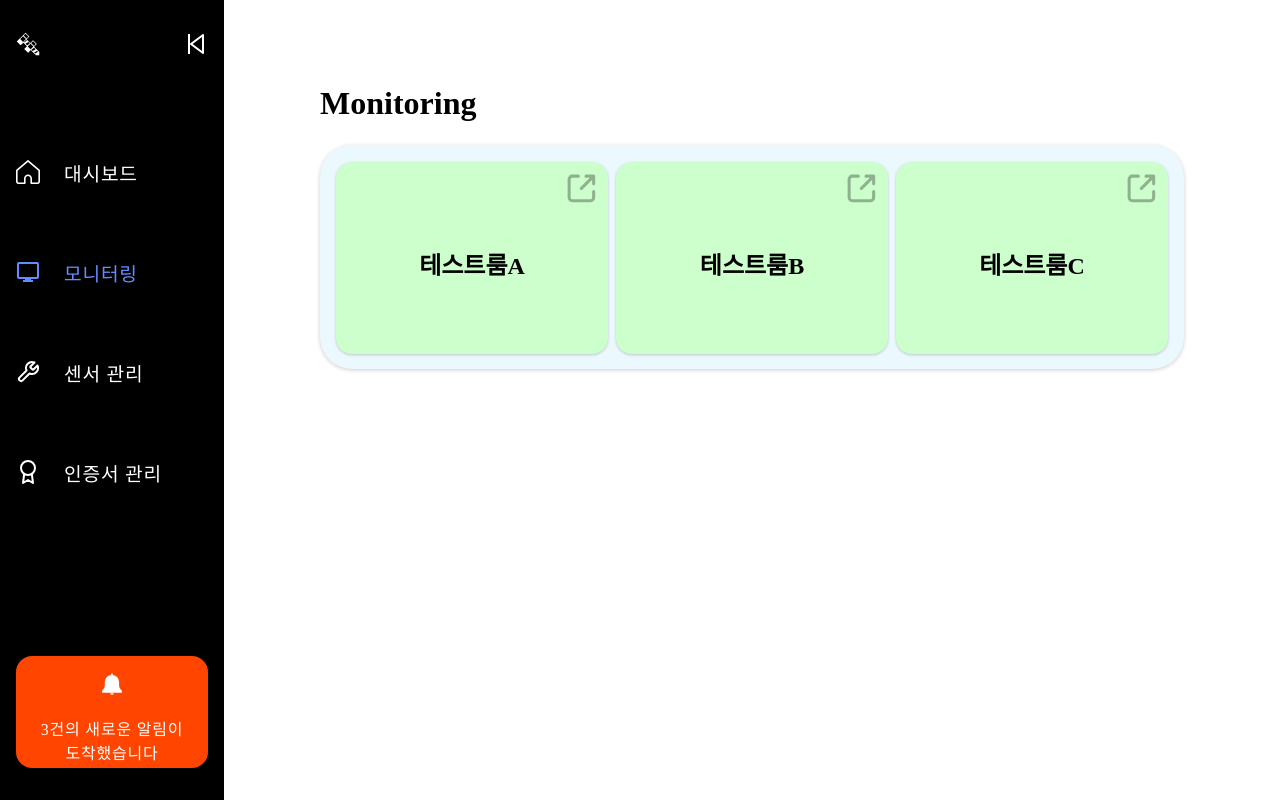
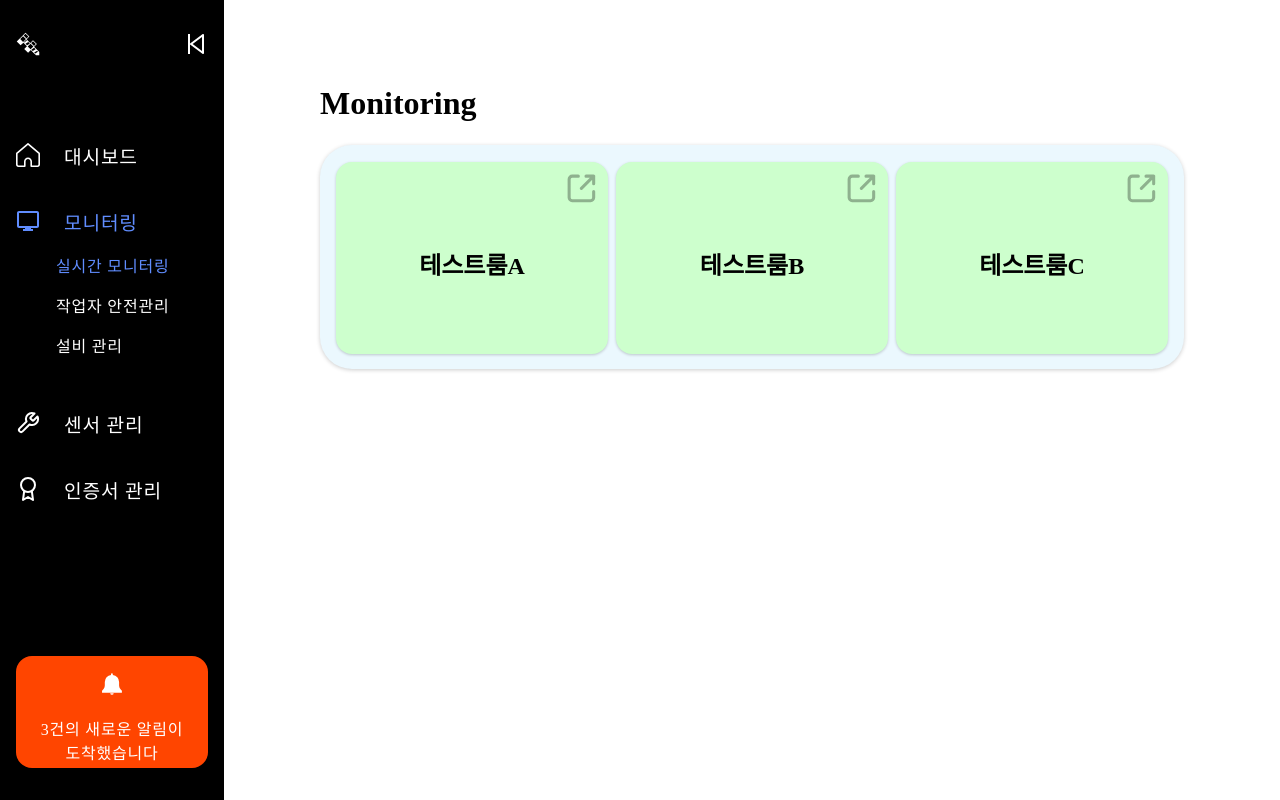
Before and after one commit to Fac2Real/FE, a React (Vite) app: page /monitoring in a window 1280 px wide. Built offline with nearby package versions, Linux system fonts and the light colour scheme.

Commit message:
style | sprint1 | FRB-67 | 사이드바 내용 추가 | 김예인

```diff
--- a/src/App.jsx
+++ b/src/App.jsx
@@ -6,6 +6,8 @@ import Settings from "./pages/Settings";
 import Monitoring from "./pages/Monitoring";
 import Certification from "./pages/Certifiaction";
 import ZoneDetail from "./pages/ZoneDetail";
+import Safety from "./pages/Safety";
+import Facility from "./pages/Facility";
 
 export default function App() {
   return (
@@ -18,6 +20,8 @@ export default function App() {
             <Route path="/settings" element={<Settings />} />
             <Route path="/monitoring" element={<Monitoring />} />
             <Route path="/zone/:zoneId" element={<ZoneDetail />} />
+            <Route path="/safety" element={<Safety />} />
+            <Route path="/facility" element={<Facility />} />
             <Route path="/certification" element={<Certification />} />
           </Routes>
         </div>
--- a/src/Sidebar.jsx
+++ b/src/Sidebar.jsx
@@ -18,6 +18,9 @@ export default function Sidebar() {
     if (location.pathname === "/") setCurrentPage("Home");
     else if (location.pathname.startsWith("/monitoring"))
       setCurrentPage("Monitor");
+    else if (location.pathname.startsWith("/safety")) setCurrentPage("Safety");
+    else if (location.pathname.startsWith("/facility"))
+      setCurrentPage("Facility");
     else if (location.pathname.startsWith("/settings"))
       setCurrentPage("Sensor");
     else if (location.pathname.startsWith("/certification"))
@@ -42,7 +45,7 @@ export default function Sidebar() {
       {isOpen && (
         <div className="sidebar-open">
           <span className="icon side-opt">
-            <Link>
+            <Link to="/">
               <Logo fill="#FFF" width="1.5rem" />
             </Link>
           </span>
@@ -87,13 +90,19 @@ export default function Sidebar() {
           >
             <Link to="/monitoring">
               <MonitorIcon
-                fill={currentPage === "Monitor" ? "#608DFF" : "#FFF"}
+                fill={
+                  ["Monitor", "Facility", "Safety"].includes(currentPage)
+                    ? "#608DFF"
+                    : "#FFF"
+                }
                 width="1.5rem"
               />
               {isOpen && (
                 <p
                   className={`${
-                    currentPage === "Monitor" ? "current-page" : ""
+                    ["Monitor", "Facility", "Safety"].includes(currentPage)
+                      ? "current-page"
+                      : ""
                   } sidebar-open`}
                 >
                   모니터링
@@ -101,6 +110,46 @@ export default function Sidebar() {
               )}
             </Link>
           </span>
+          {isOpen &&
+            ["Monitor", "Facility", "Safety"].includes(currentPage) && (
+              <>
+                <div className="mini-menu">
+                  <div className="side-opt">
+                    <Link to="/monitoring">
+                      <p
+                        className={`${
+                          currentPage === "Monitor" ? "current-page" : ""
+                        }`}
+                      >
+                        실시간 모니터링
+                      </p>
+                    </Link>
+                  </div>
+                  <div className="side-opt">
+                    <Link to="/safety">
+                      <p
+                        className={`${
+                          currentPage === "Safety" ? "current-page" : ""
+                        }`}
+                      >
+                        작업자 안전관리
+                      </p>
+                    </Link>
+                  </div>
+                  <div className="side-opt">
+                    <Link to="/facility">
+                      <p
+                        className={`${
+                          currentPage === "Facility" ? "current-page" : ""
+                        }`}
+                      >
+                        설비 관리
+                      </p>
+                    </Link>
+                  </div>
+                </div>
+              </>
+            )}
         </div>
         <div>
           <span
--- a/src/components/MonitorBox.jsx
+++ b/src/components/MonitorBox.jsx
@@ -11,7 +11,7 @@ export default function MonitorBox({ zone }) {
         <PageIcon width="2.3rem" stroke="gray" opacity="0.3" />
       </div>
       <h3>{zone.title}</h3>
-      {/* <p>확인 필요: 습도</p> */}
+      {zone.level === 0 ? null : <p>문제 발생: {zone.abnormal_sensor}</p>}
       {zone.level == 2 && (
         <button className="no-flex-button urgent">담당자 긴급 호출</button>
       )}
--- /dev/null
+++ b/src/pages/Facility.jsx
@@ -0,0 +1,7 @@
+export default function Facility() {
+  return (
+    <>
+      <h1>설비 관리</h1>
+    </>
+  );
+}
--- /dev/null
+++ b/src/pages/Safety.jsx
@@ -0,0 +1,7 @@
+export default function Safety() {
+  return (
+    <>
+      <h1>작업자 안전관리</h1>
+    </>
+  );
+}
--- a/src/styles/style.css
+++ b/src/styles/style.css
@@ -18,7 +18,7 @@ a:hover,
 a:active,
 a:visited {
   text-decoration: none;
-  color: white;
+  /* color: white; */
 }
 
 a {
@@ -91,6 +91,7 @@ div.sidebar-open {
 
 p.sidebar-open {
   display: inline-block;
+  margin: 0;
   margin-left: 1.5rem;
   font-size: 1.2rem;
   height: 1.5rem;
@@ -150,7 +151,7 @@ p.sidebar-open {
   word-break: keep-all;
 }
 
-.sidebar-open.current-page {
+.current-page {
   color: var(--c3);
 }
 
@@ -223,7 +224,7 @@ p.sidebar-open {
 .mini-box > :first-child {
   max-width: 40%;
   margin: 1.5rem 0 0 2rem;
-  font-size: 1.5rem;
+  font-size: 45%;
   white-space: normal;
   overflow-wrap: break-word;
   word-break: keep-all;
@@ -240,6 +241,11 @@ p.sidebar-open {
 .link-as-contents {
   display: contents;
   text-decoration: none;
+}
+
+.mini-menu > .side-opt {
+  margin-left: 2.5rem;
+  margin-bottom: 1rem;
 }
 
 /* 센서 관리 페이지 */
```
